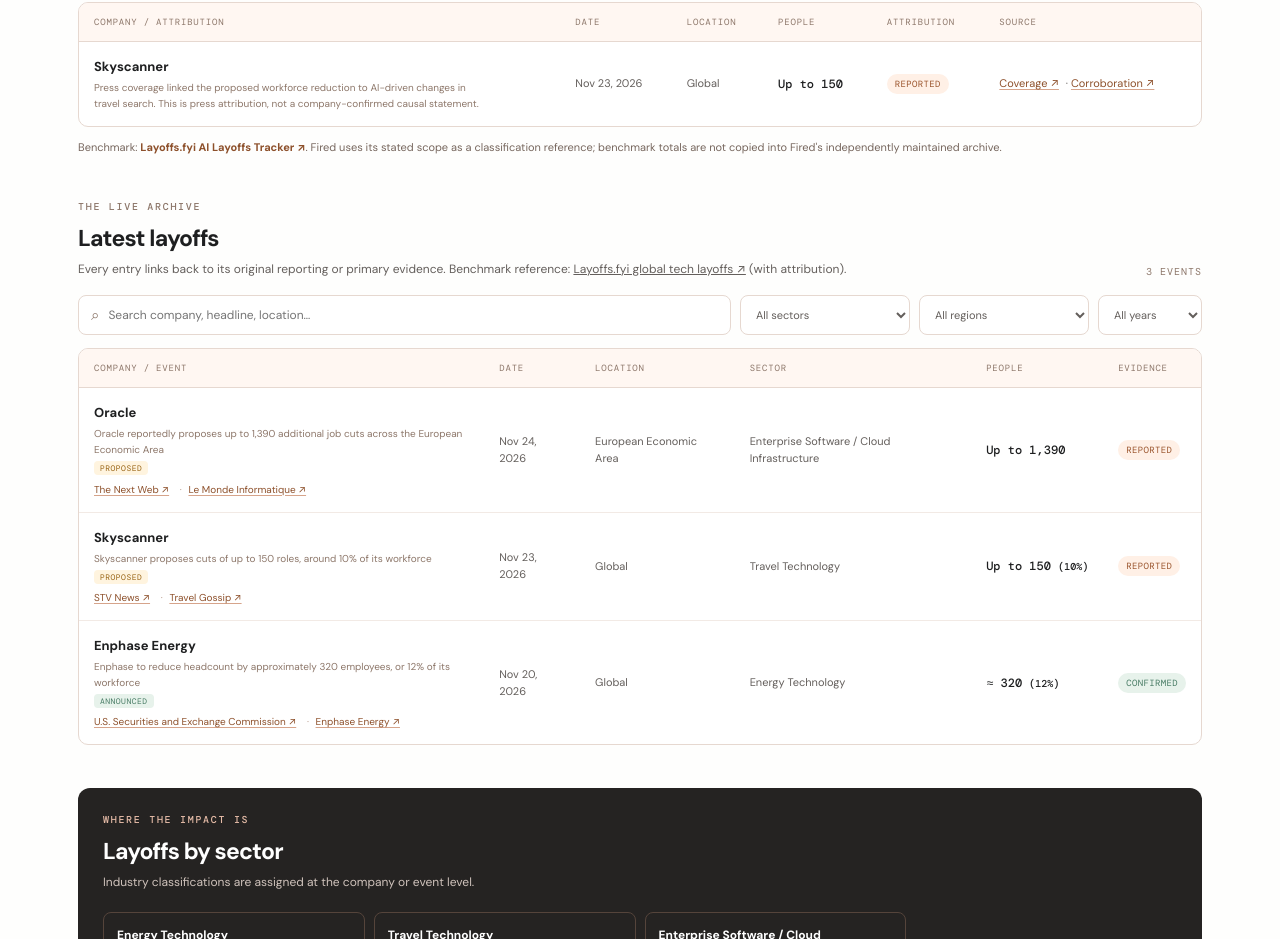
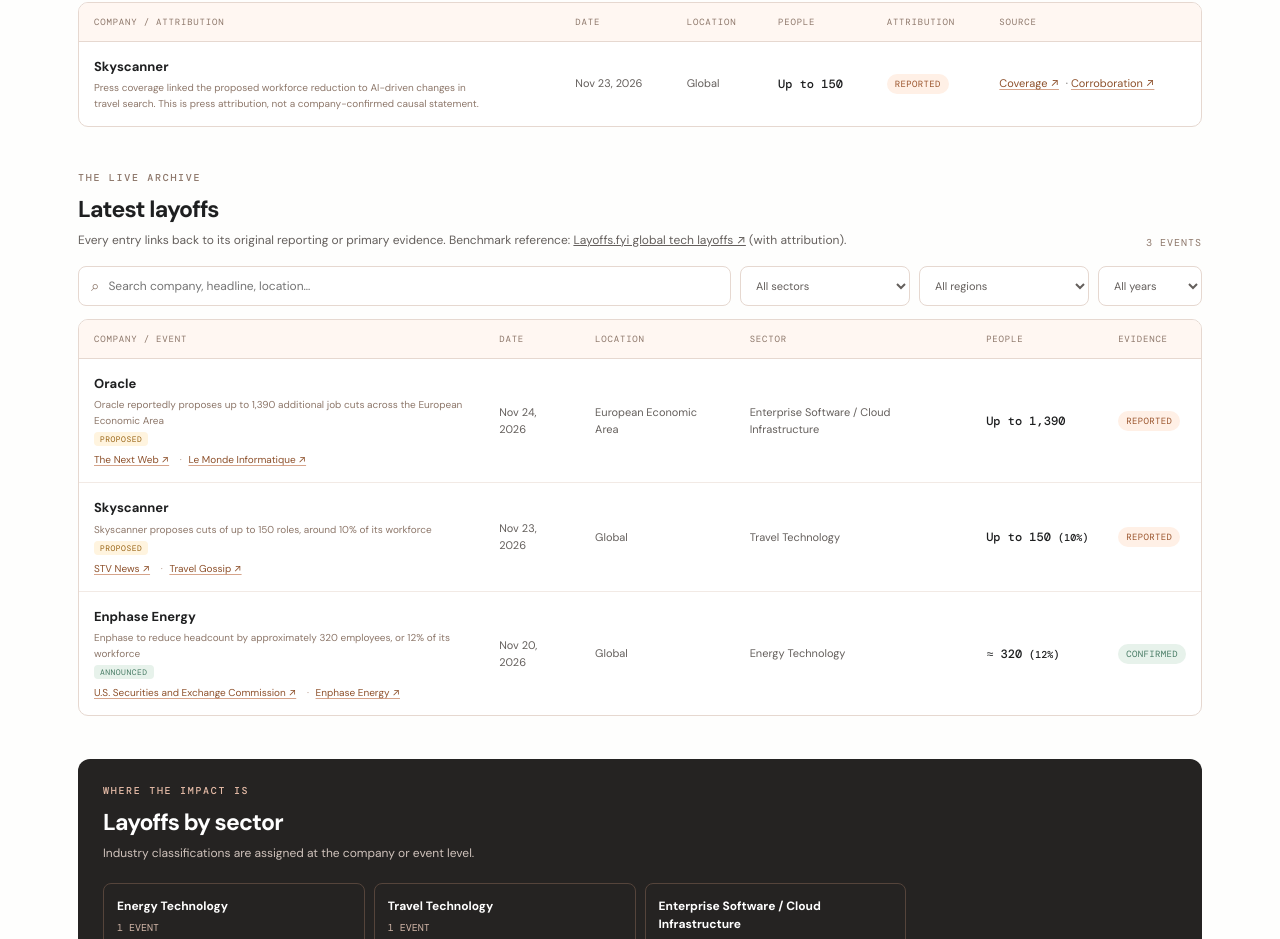
Before and after one commit to CMKIXVI/fired, a plain HTML site: page index.html in a window 1280 px wide. Shown: the part 1590-2529 px from the top of the page. Drawn offline with nearby package versions, Linux system fonts and the light colour scheme.

Commit message:
Remove unnecessary AI tracker benchmark disclaimer

```diff
--- a/index.html
+++ b/index.html
@@ -53,7 +53,6 @@
         <div class="latest-heading"><div><div class="section-kicker">AI-ATTRIBUTED WORKFORCE IMPACT</div><h2>AI layoffs tracker</h2><p>Events attributed to AI by a company or credible press — including AI investment funding, human work replaced by AI, or AI-driven market disruption.</p></div><div class="result-count" id="ai-result-count">0 EVENTS</div></div>
         <div class="ai-summary" id="ai-summary"><div><strong id="ai-people">—</strong><span>PEOPLE AFFECTED · REPORTED FIGURES</span></div><div><strong id="ai-events">—</strong><span>AI-ATTRIBUTED EVENTS</span></div></div>
         <div class="table-wrap"><table><thead><tr><th>COMPANY / ATTRIBUTION</th><th>DATE</th><th>LOCATION</th><th>PEOPLE</th><th>ATTRIBUTION</th><th>SOURCE</th></tr></thead><tbody id="ai-events-body"><tr><td colspan="6" class="empty-row">No AI-attributed events have been classified yet.</td></tr></tbody></table></div>
-        <p class="benchmark-note">Benchmark: <a href="https://layoffs.fyi/ai-layoffs/" target="_blank" rel="noopener noreferrer">Layoffs.fyi AI Layoffs Tracker ↗</a>. Fired uses its stated scope as a classification reference; benchmark totals are not copied into Fired's independently maintained archive.</p>
       </section>
 
       <section class="latest-section" id="latest">
```
